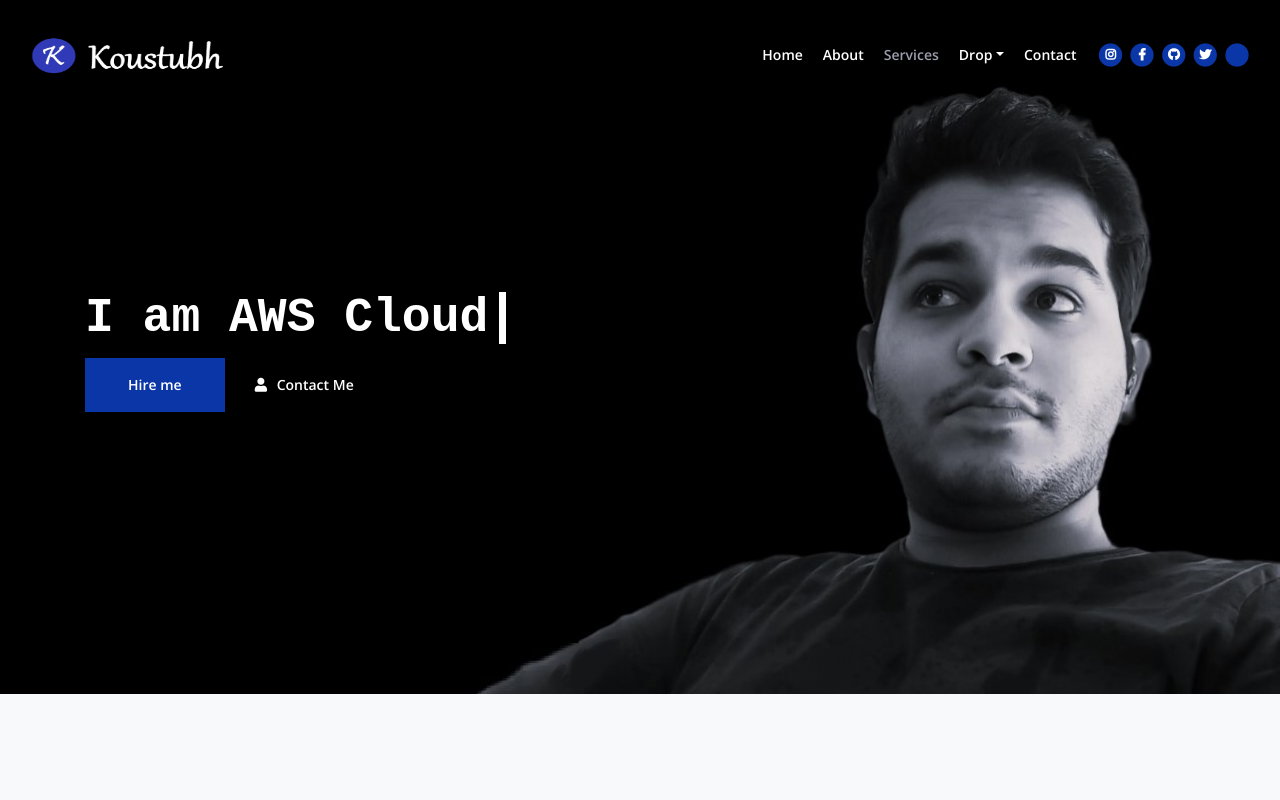
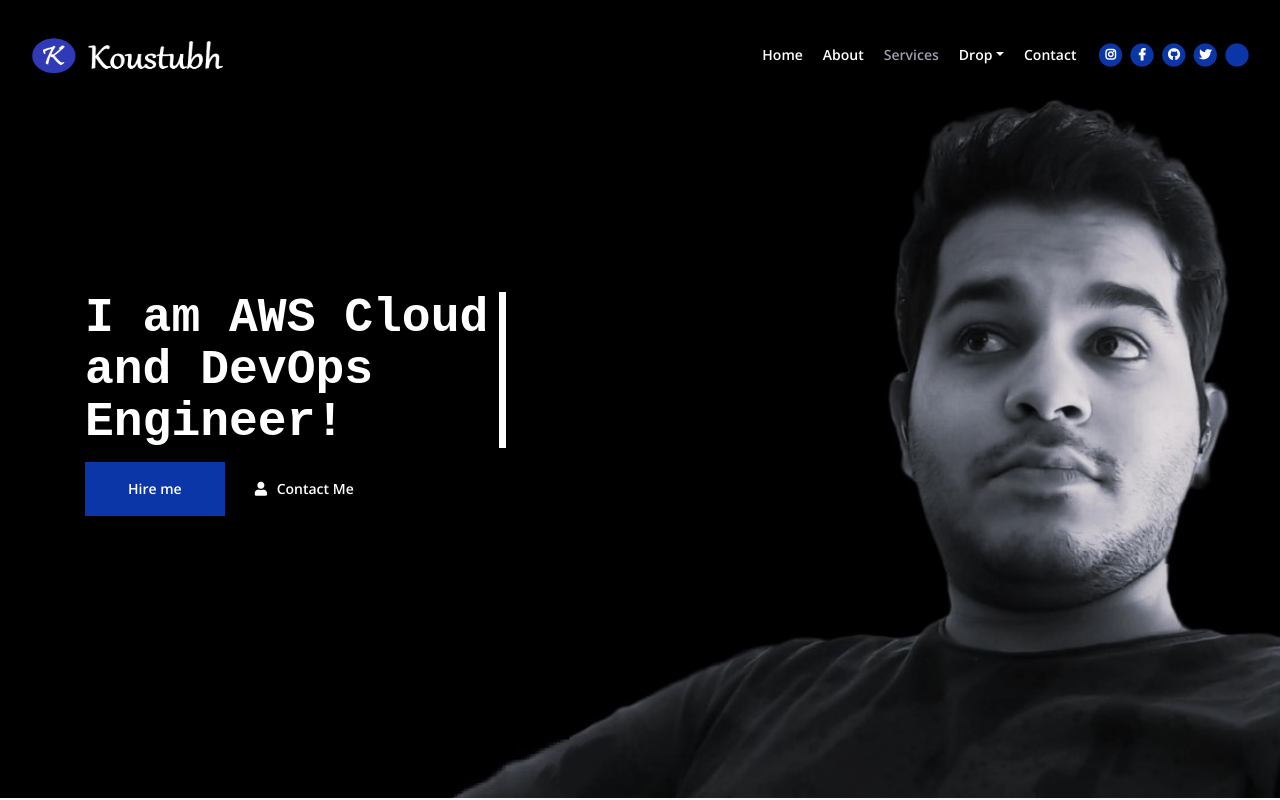
Before and after one commit to koustubhjuvekar/myportfolio, a plain HTML site: page index.html in a window 1280 px wide. Shown: the top 800 px of the page. Drawn offline with nearby package versions, Linux system fonts and the light colour scheme.

Commit message:
Update styles.css

```diff
--- a/css/styles.css
+++ b/css/styles.css
@@ -1283,7 +1283,7 @@ a:hover.back-to-top {
   font-family: 'Courier New', Courier, monospace;
   font-size: 3rem;
   color: #fff;
-  white-space: nowrap;
+  white-space: pre-wrap;
   overflow: hidden;
   border-right: 0.15em solid #fff;
   animation: typing 6s steps(50, end) 1s infinite, blink-caret 0.75s step-end infinite;
```
